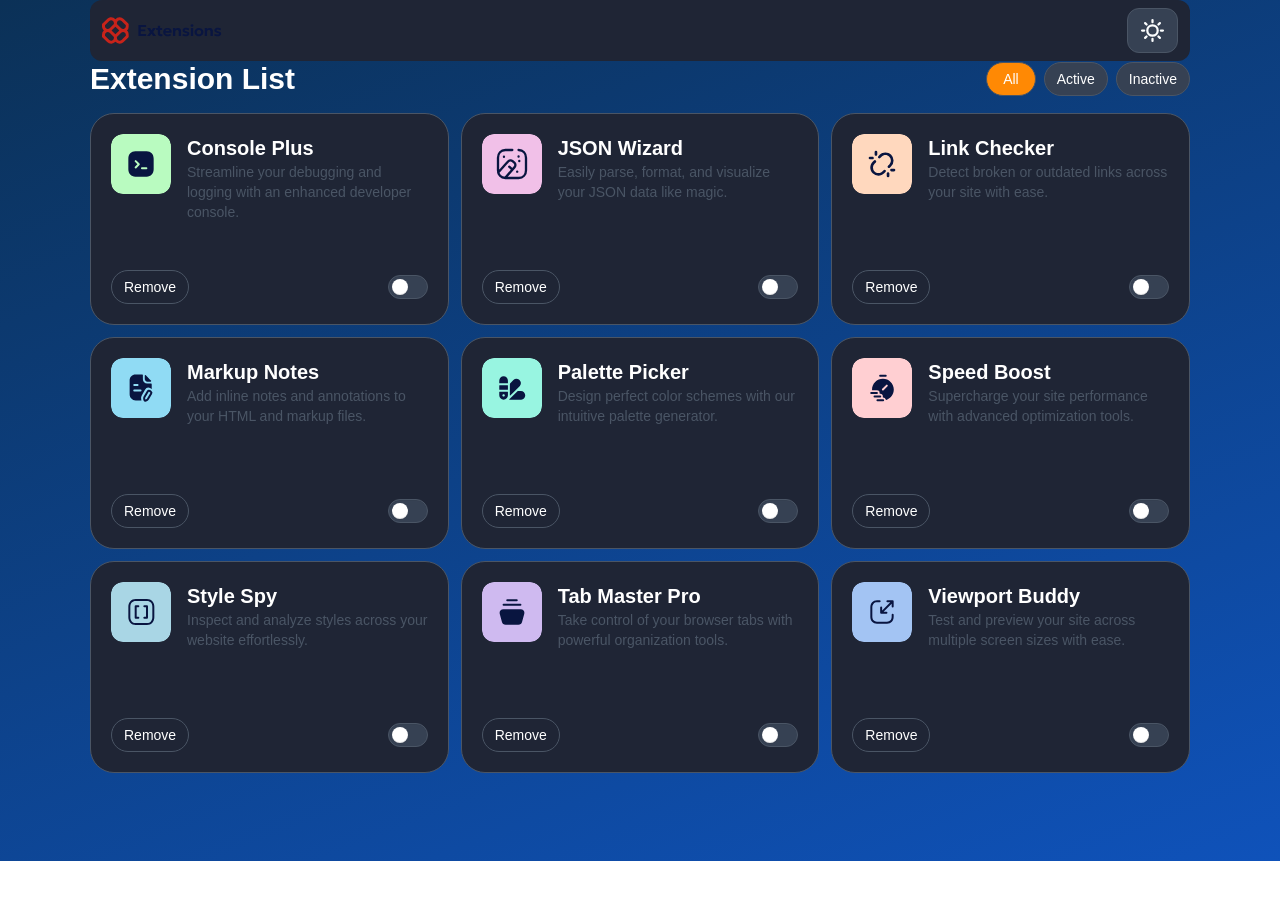
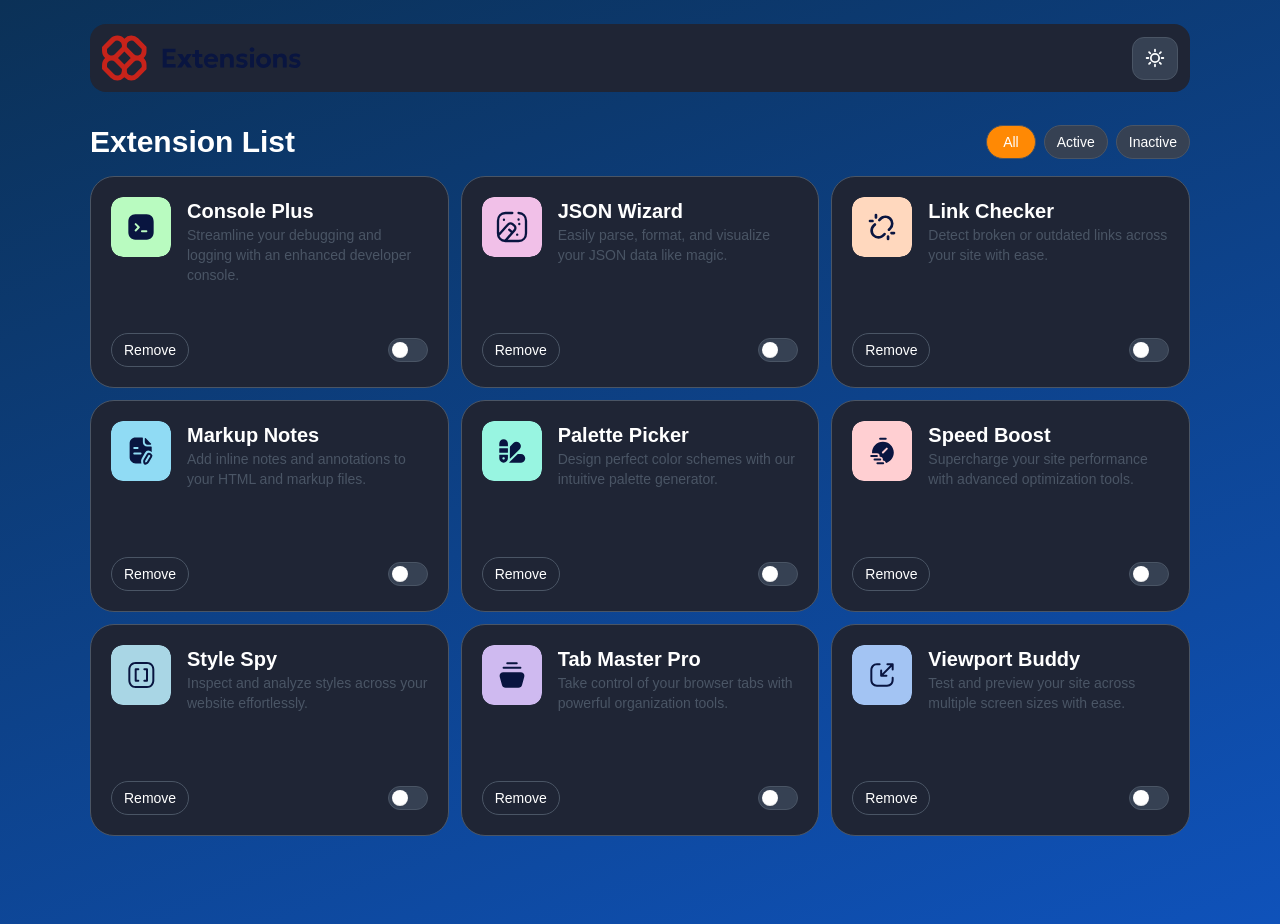
Before and after one commit to sazidhayatkhan/browser-extension-ui, a Next.js app: page / in a window 1280 px wide. Before the commit the page ends 861 px from the top, so only its background shows below. Built offline with nearby package versions, Linux system fonts and the light colour scheme.

Commit message:
fixed nav placement

```diff
--- a/src/components/layout/navbar.tsx
+++ b/src/components/layout/navbar.tsx
@@ -5,9 +5,9 @@ type Props = {};
 
 const Navbar = (props: Props) => {
   return (
-    <div className="_container">
-      <div className="flex justify-between items-center bg-[#1F2535] px-3 py-2 rounded-xl">
-        <div className="relative h-[40px] w-[120px] text-white">
+    <div className="_container pt-6 pb-8">
+      <div className="flex justify-between items-center bg-[#1F2535] px-3 py-1 rounded-2xl">
+        <div className="relative min-h-[60px] min-w-[200px]">
           <Image
             src="/images/logo.svg"
             alt="logo"
@@ -16,8 +16,8 @@ const Navbar = (props: Props) => {
           />
         </div>
         <div>
-          <Button variant="primary" className="rounded-xl h-[45px]">
-            <div className="relative h-[25px] w-[25px]">
+          <Button variant="primary" className="rounded-xl h-[43px]">
+            <div className="relative h-[20px] w-[20px]">
               <Image
                 src="/images/icon-sun.svg"
                 alt="sun-icon"
--- a/src/view/page-home/index.tsx
+++ b/src/view/page-home/index.tsx
@@ -96,7 +96,7 @@ const HomeUI = (props: Props) => {
     if (filter === "inactive") return !card.isActive;
   });
   return (
-    <div className="_container min-h-screen">
+    <div className="_container min-h-screen pb-12">
       <div className="flex flex-col md:flex-row justify-between items-center mb-4">
         <h1 className="text-3xl font-bold text-white mb-2 md:mb-0">
           Extension List
```
